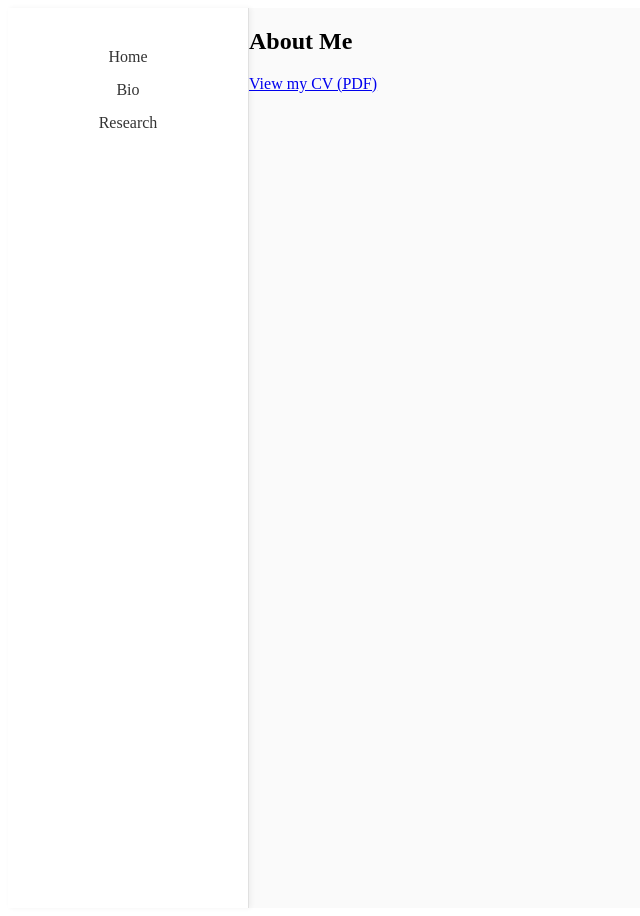
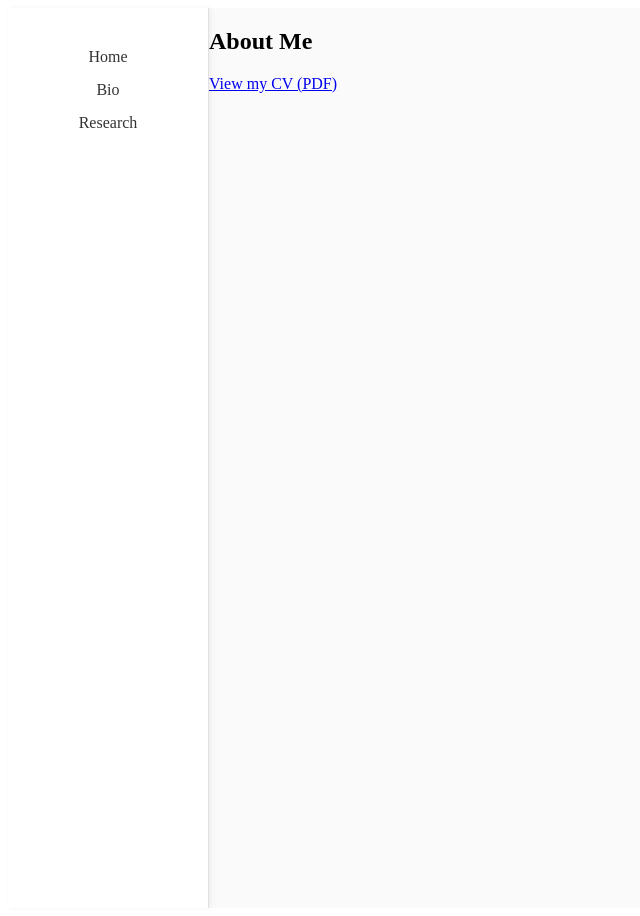
Before and after one commit to AgataDymarska/agatadymarska.github.io, a Jekyll site: the page built from bio.md, in a window 1280 px wide. Shown: the whole page, without its empty margins (0-640 px from the left). Built offline with Jekyll 4.4.1, drawn with Linux system fonts in a browser that asks for light colours.

Commit message:
Update style.css

```diff
--- a/assets/css/style.css
+++ b/assets/css/style.css
@@ -7,7 +7,7 @@
 
 /* ===== Sidebar ===== */
 .sidebar {
-  width: 200px;
+  width: 160px;
   background: #ffffff; /* White sidebar */
   padding: 20px;
   border-right: 1px solid #e0e0e0; /* Lighter border */
```
